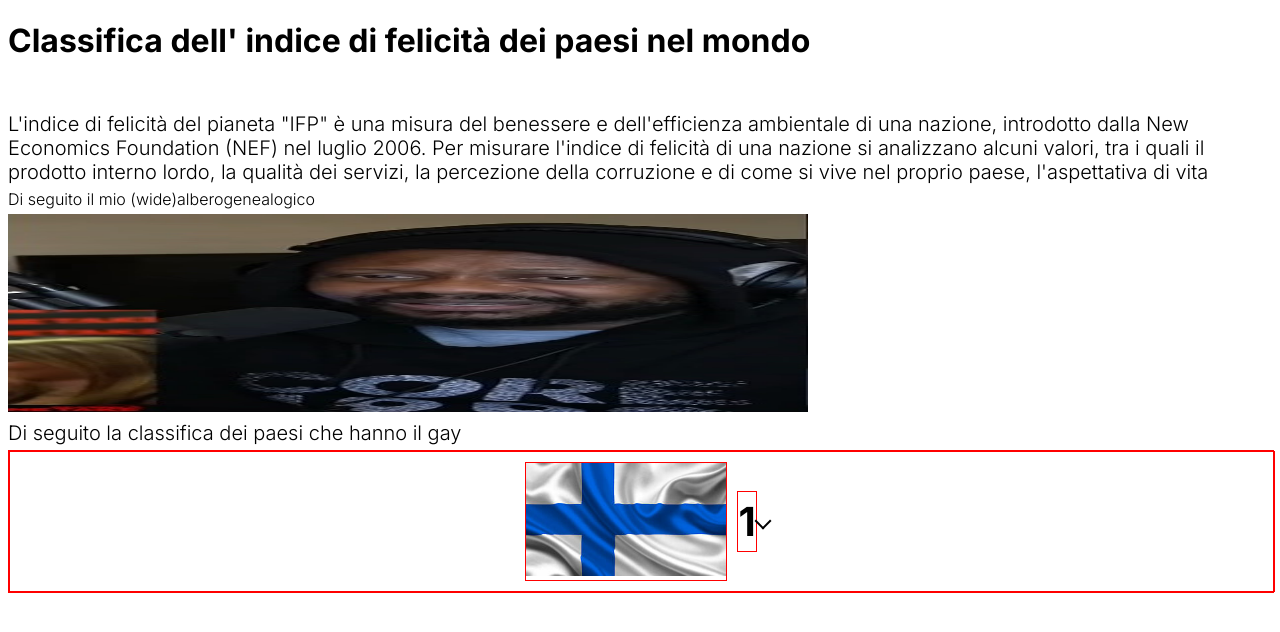
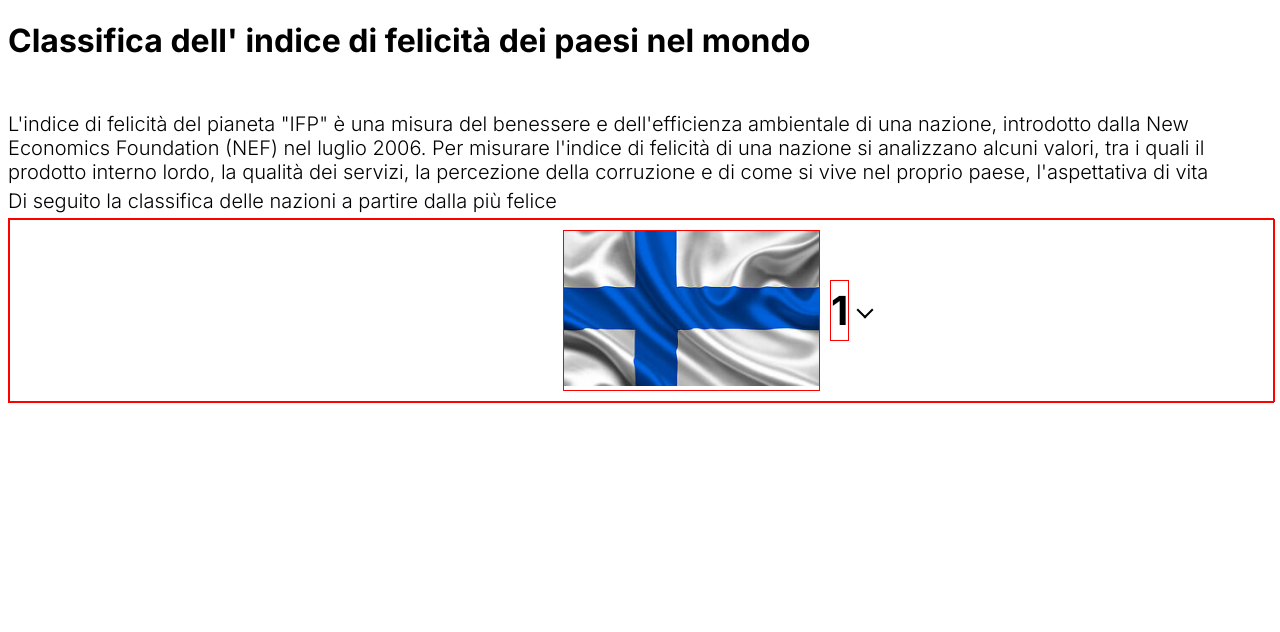
Before and after one commit to Bizzeia/PokemonBizza, a Flask app: page / in a window 1280 px wide. Shown: the top 632 px of the page. Run offline with Flask 3, Linux system fonts and the light colour scheme; tables that the repository leaves empty or names only in its code hold one stand-in row (values such as "Sample post").

Commit message:
opera d'arte mobile

```diff
--- a/templates_flask/static/css/bommo.css
+++ b/templates_flask/static/css/bommo.css
@@ -24,7 +24,11 @@
 
 
 
-    .bandiera {margin: 10px; border: 1px solid red}
+    .bandiera {
+      margin: 10px; border: 1px solid red;
+      margin-left: 150px;
+
+    }
 
     .row_sx{display: flex;width: 100%; border: 1px solid red; justify-content: center; align-items: center;}
 
@@ -53,17 +57,24 @@
       border-bottom: 2px solid black;
       transform: rotate(-45deg); /* ruota freccina verso il basso (menu chiuso) */
       transition: transform 0.3s ease-in-out; /* ???? */
+      margin-left: 10px;
+
     }
 
-    .row.open .freccina {           /* .open quando js gli mete la classe*/
+    .row.open .freccina {           /* .open quando js gli mete la classe */
       transform: rotate(-225deg); /* Ruota la freccina a -225 gradi quando row ha open(menù  aperto) */
     }
 
-    .row.open .stats-div {
+   /* .row.open .stats-div {
+      justify-content: center;
 
-
-      }
+      }          */
 
  th, td {
   border: 1px solid black;
 }
+
+
+.row::after {justify-content: center; }
+
+.stats-content { display: flex; justify-content: center;align-items: center;}
--- a/templates_flask/templates/hello.html
+++ b/templates_flask/templates/hello.html
@@ -15,11 +15,14 @@
   </div>
   <div class="intro">
     <p class="testo-normal">
-      L'indice di felicità del pianeta "IFP" è una misura del benessere e dell'efficienza ambientale di una nazione, introdotto dalla New Economics Foundation (NEF) nel luglio 2006. Per misurare l'indice di felicità di una nazione si analizzano alcuni valori, tra i quali il prodotto interno lordo, la qualità dei servizi, la percezione della corruzione e di come si vive nel proprio paese, l'aspettativa di vita
+      L'indice di felicità del pianeta "IFP" è una misura del benessere e dell'efficienza ambientale di una nazione,
+      introdotto dalla New Economics Foundation (NEF) nel luglio 2006. Per misurare l'indice di felicità di una nazione
+      si analizzano alcuni valori, tra i quali il prodotto interno lordo, la qualità dei servizi, la percezione della
+      corruzione e di come si vive nel proprio paese, l'aspettativa di vita
     </p>
-        <p>Di seguito il mio (wide)alberogenealogico</p>
-    <img src="../static/images/miopadre.jpg" alt="stominchie" width="800" height="198"/>
-        <p class="testo-normal">Di seguito la classifica dei paesi che hanno il gay </p>
+
+    <!-- <p>Di seguito il mio (wide)alberogenealogico</p> <img src="../static/images/miopadre.jpg" alt="stominchie" width="800" height="198"/> -->
+    <p class="testo-normal">Di seguito la classifica delle nazioni a partire dalla più felice</p>
 
   </div>
   <div class="grid">
@@ -30,20 +33,23 @@
     <div class="row" onclick="myFunction('{{ item[1] }}')" id="row-{{ item[1] }}"> <!--metti id row-nome paese-->
       <!--nome del paese nell'argomento della funzione-->
       <div class="row_sx">
+        <!--<div> -->
           <div class="bandiera">
-        <img src="../static/images/{{ item[0] }}.jpg" alt="{{ item[0] }}" width="200"> <!--alt per nome paese in assenza immagine-->
-      </div>      <!-- chiusura di BANDIERA -->
+            <img src="../static/images/{{ item[0] }}.jpg" alt="{{ item[0] }}" width="255" height="155">
+            <!--alt per nome paese in assenza immagine-->
+          </div> <!-- chiusura di BANDIERA -->
           <div class="paese">
-        <p class="testo-medio"><b>{{ item[0] }}</b></p>  <!--rank nella classifica-->
+            <p class="testo-medio"><b>{{ item[0] }}</b></p> <!--rank nella classifica-->
             <a href="/paesi/{{ item[1] }}" class="testo-importante">{{ item[1] }}</a>
-      </div>  <!-- chiusura di PAESE -->
+          </div> <!-- chiusura di PAESE -->
           <span class="freccina"></span> <!-- freccina  -->
-
-    </div>      <!-- chiusura di ROW_SX -->
+        <!--</div>-->
+      </div> <!-- chiusura di ROW_SX -->
       <div id="stats-{{ item[1] }}" class="stats-div">
+        <div class="stats-content">
 
           <table>
-          <tr>
+            <tr class="testo-normal">
               <th>Posizione generale</th>
               <th>Paese o regione</th>
               <th>Punteggio</th>
@@ -55,7 +61,7 @@
               <th>Percezioni di corruzione</th>
             </tr>
 
-          <tr class="divisore">
+            <tr class="divisore testo-normal">
               <td>{{ item[0] }}</td>
               <td>{{ item[1] }}</td>
               <td>{{ item[2] }}</td>
@@ -68,9 +74,9 @@
             </tr>
           </table>
 
-
-    </div>  <!-- chiusura di STATS-->
-  </div>  <!-- chiusura di ROW-->
+        </div> <!--chiusura di TABELLA-->
+      </div> <!-- chiusura di STATS-->
+    </div> <!-- chiusura di ROW-->
     {% endfor %}
 
 
@@ -80,7 +86,7 @@
 
 
     <script>
-function myFunction(id) {                         //funzione dello ziopera
+      function myFunction(id) {                         //funzione dello ziomegapera
         var x = document.getElementById("stats-" + id);  //prendi elemento con id stats-item{...}
         var row = document.getElementById("row-" + id);  //prendi elemento con id row ecc
         row.classList.toggle("open");                    //aggiungi una classe open al div nascosto
@@ -88,14 +94,15 @@
         if (row.classList.contains("open")) {            //"se row-(...) ha una classe open..."
           x.style.opacity = "0";
           x.style.display = "block";                     //..aggiungigli l'attributo display block
-    setTimeout(function() {
+          x.style.justifyContent = "center";
+          setTimeout(function () {
             x.style.opacity = "1";                        // animazione 1 decimo di secondo, imposta l'opacità a 1
           }, 100);
         } else {                                         //altrimenti
           x.style.opacity = "1"
-    setTimeout(function() {
+          setTimeout(function () {
             x.style.display = "none";                      // animazione 3 decimi, div nascosto
-    }, 300);
+          }, 100);
         }
       } //js entra nel css e cambia attributi
 
```
Lines whose indentation alone changed are shown as unchanged.
